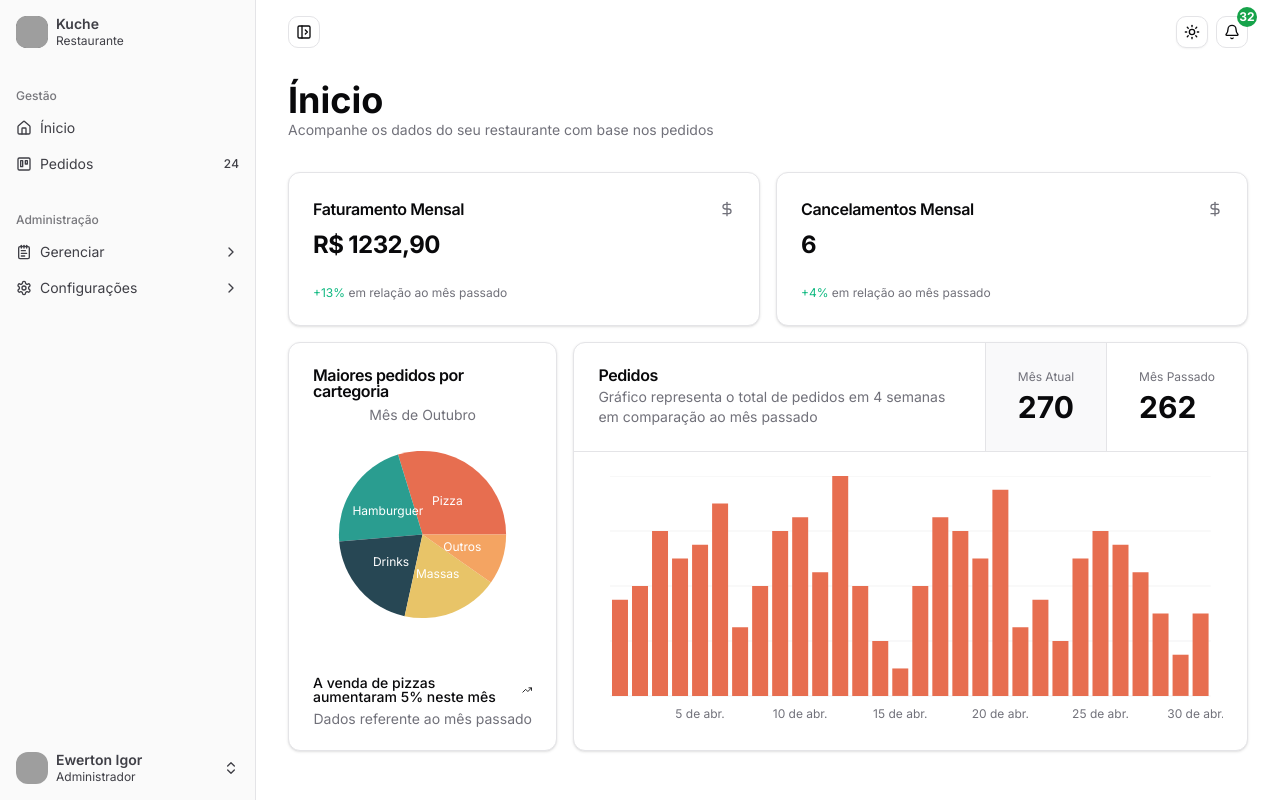
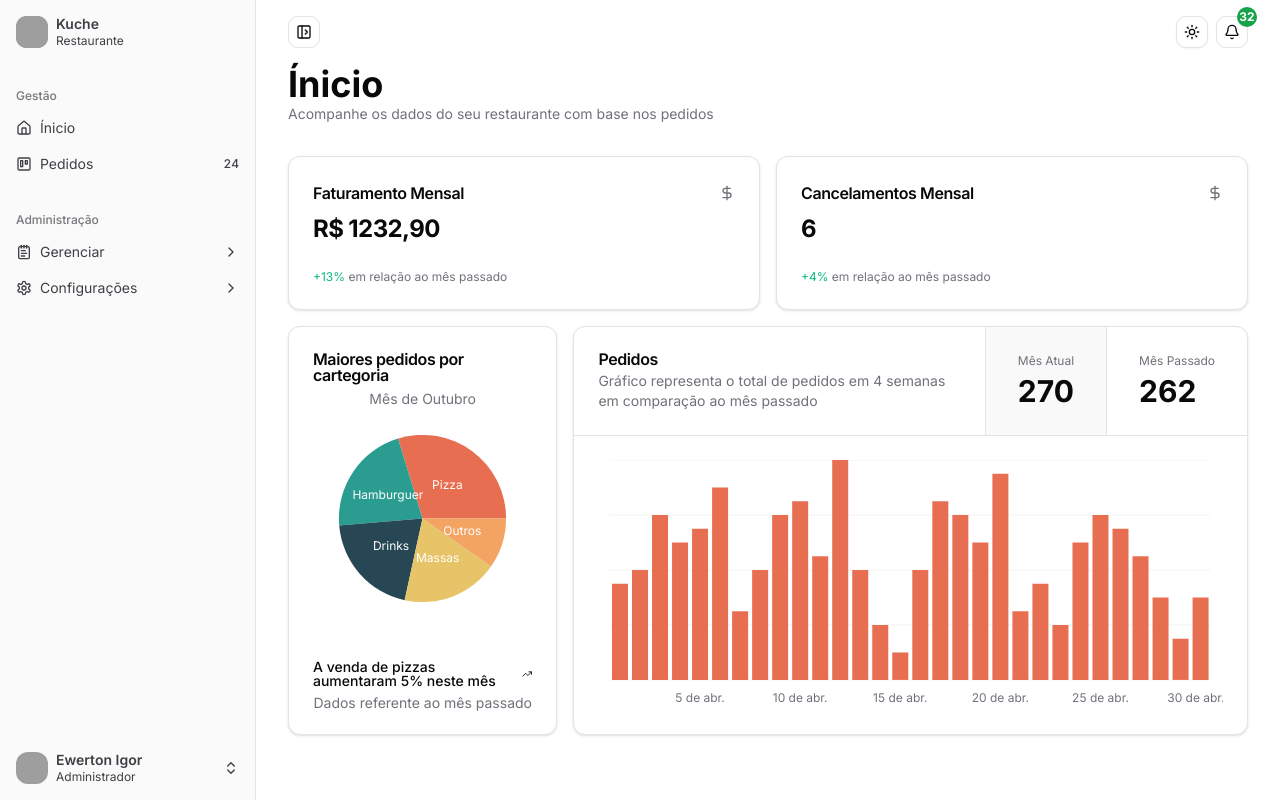
Before and after one commit to Nume-Softwares/kuche, a Next.js app: page /dashboard in a window 1280 px wide. Built offline with nearby package versions, Linux system fonts and the light colour scheme; grey boxes are pictures that could not be loaded.

Commit message:
fix: styles

```diff
--- a/src/app/(auth)/dashboard/page.tsx
+++ b/src/app/(auth)/dashboard/page.tsx
@@ -4,7 +4,7 @@ import { ChartPie } from '@/components/auth/dashboard/chart-pie'
 
 export default function DashboardPage() {
   return (
-    <div className="flex flex-col gap-4 p-8">
+    <div className="flex flex-col gap-4 p-8 pt-4">
       <header className="mb-4">
         <h1 className="text-4xl font-bold">Ínicio</h1>
         <p className="text-sm text-muted-foreground">
```
